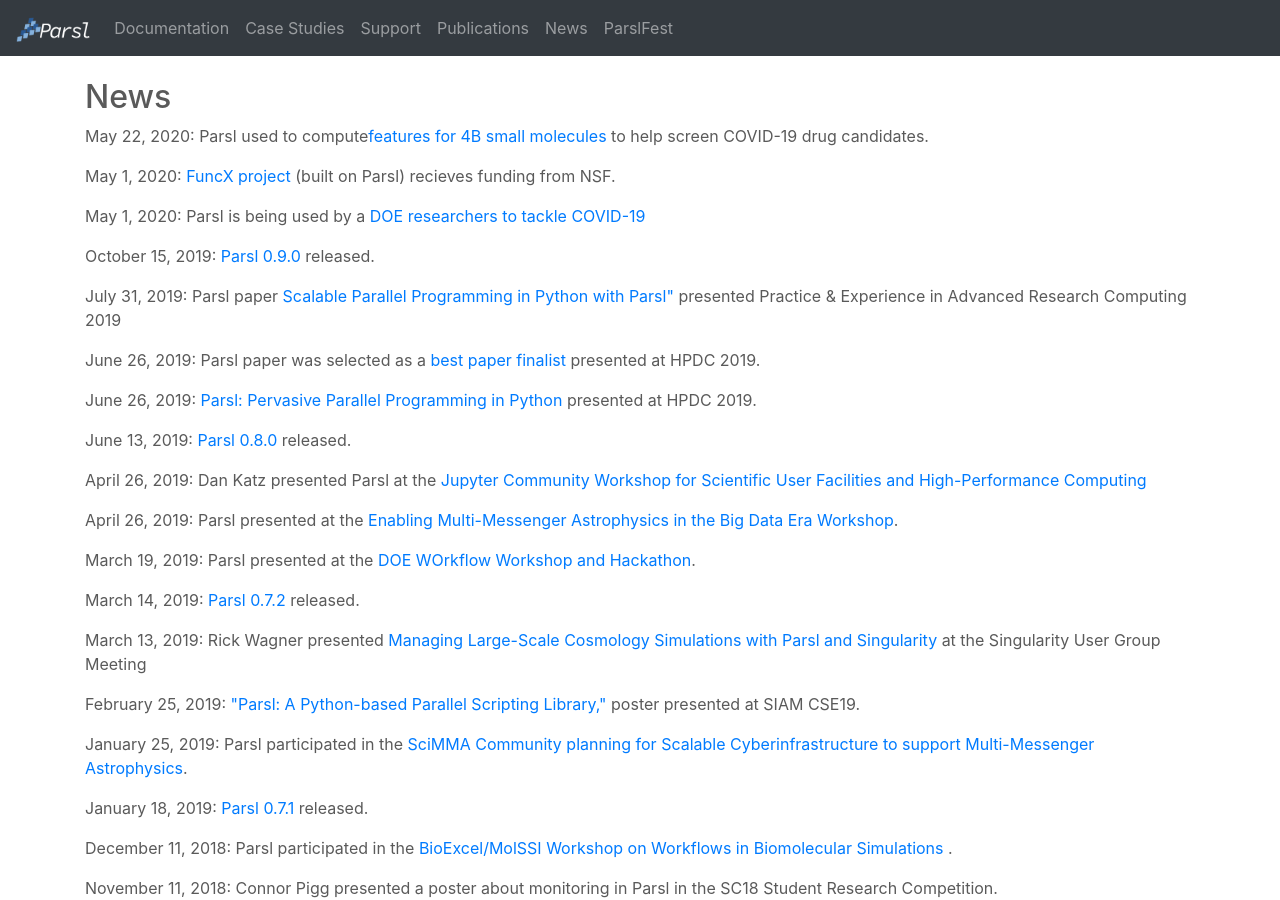
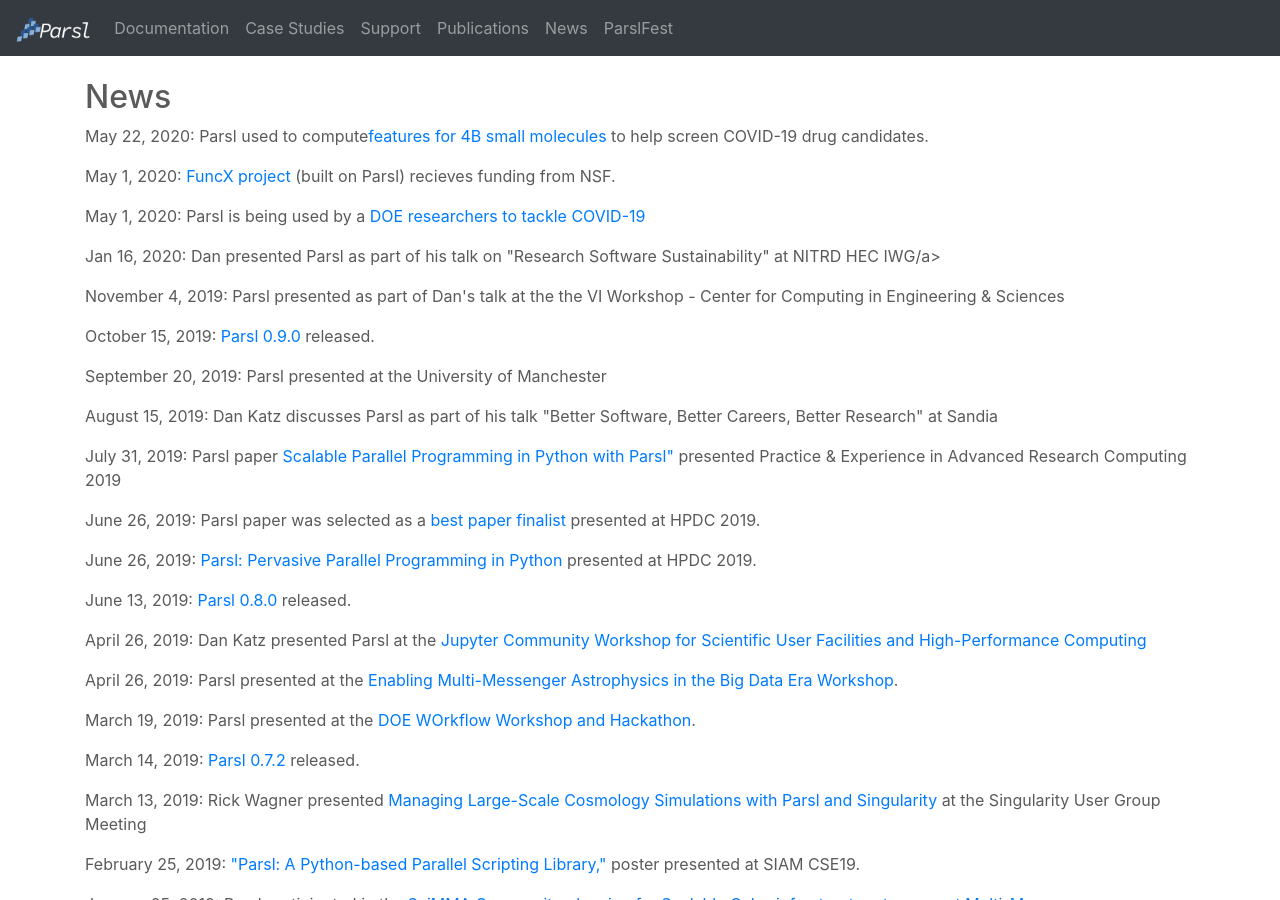
Before and after one commit to Parsl/parsl.github.io, a Jekyll site: the page built from news2.html, in a window 1280 px wide and 900 px high. Built offline with Jekyll 4.4.1, drawn with Linux system fonts in a browser that asks for light colours.

Commit message:
Updating news

```diff
--- a/news2.html
+++ b/news2.html
@@ -17,6 +17,8 @@
       </div>
       -->
 
+
+
         <div class="news-info">
         <p><span class="name">May 22, 2020:</span>
           Parsl used to compute<a href='https://2019-ncovgroup.github.io/data/'>features for 4B small molecules</a> to help screen COVID-19 drug candidates.
@@ -35,9 +37,35 @@
         </p>
       </div>
 
+       <div class="news-info">
+        <p><span class="name">Jan 16, 2020:</span>
+          Dan presented Parsl as part of his talk on "Research Software Sustainability" at  NITRD HEC IWG/a>
+        </p>
+      </div>
+
+
+          <div class="news-info">
+        <p><span class="name">November 4, 2019:</span>
+       Parsl presented as part of Dan's talk at the the VI Workshop - Center for Computing in Engineering & Sciences
+        </p>
+      </div>
+
+
       <div class="news-info">
         <p><span class="name">October 15, 2019:</span>
           <a href='https://pypi.org/project/parsl/0.9.0'>Parsl 0.9.0</a> released.
+        </p>
+      </div>
+
+         <div class="news-info">
+        <p><span class="name">September 20, 2019:</span>
+       Parsl presented at the University of Manchester
+        </p>
+      </div>
+
+      <div class="news-info">
+        <p><span class="name">August 15, 2019:</span>
+       Dan Katz discusses Parsl as part of his talk "Better Software, Better Careers, Better Research" at Sandia
         </p>
       </div>
 
```
